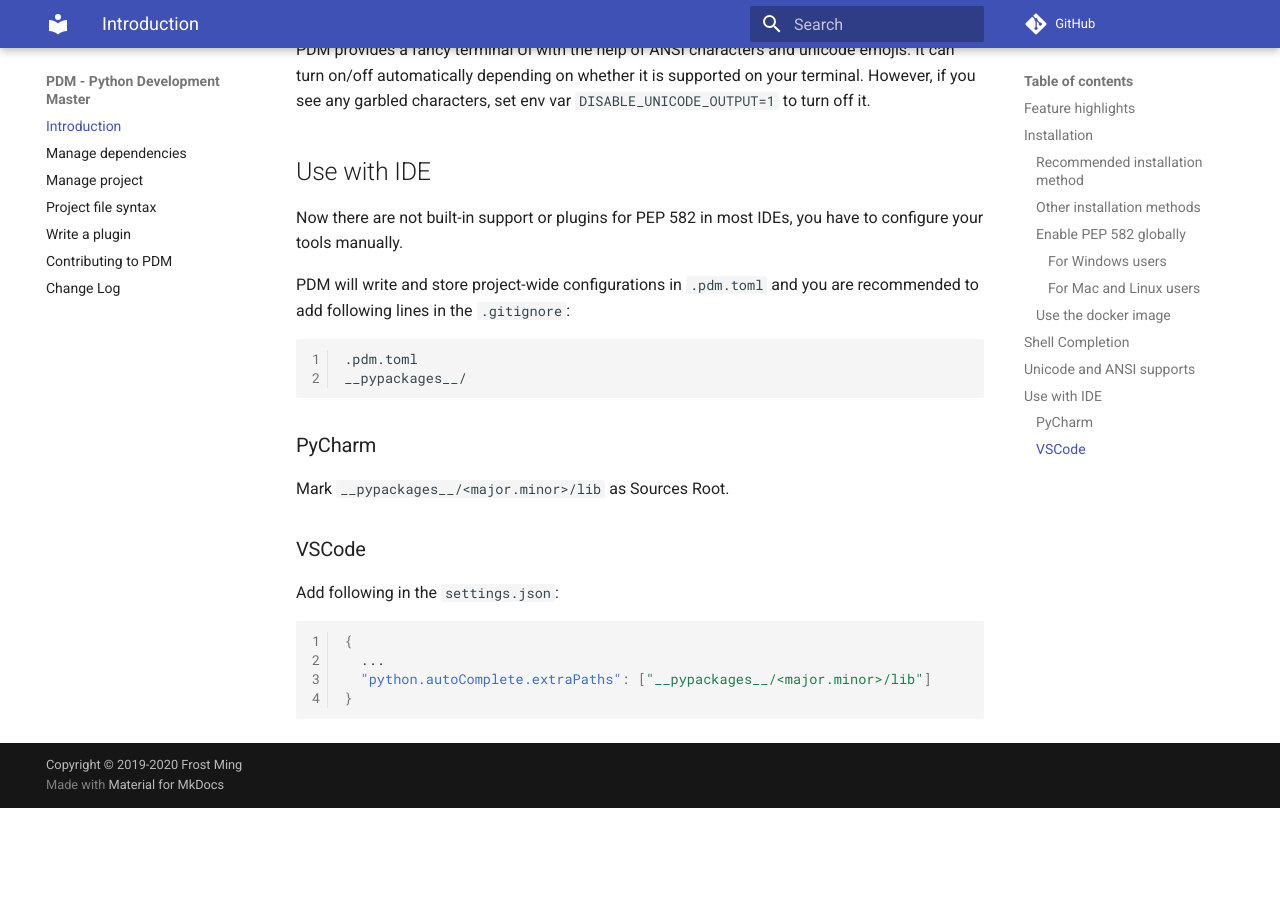
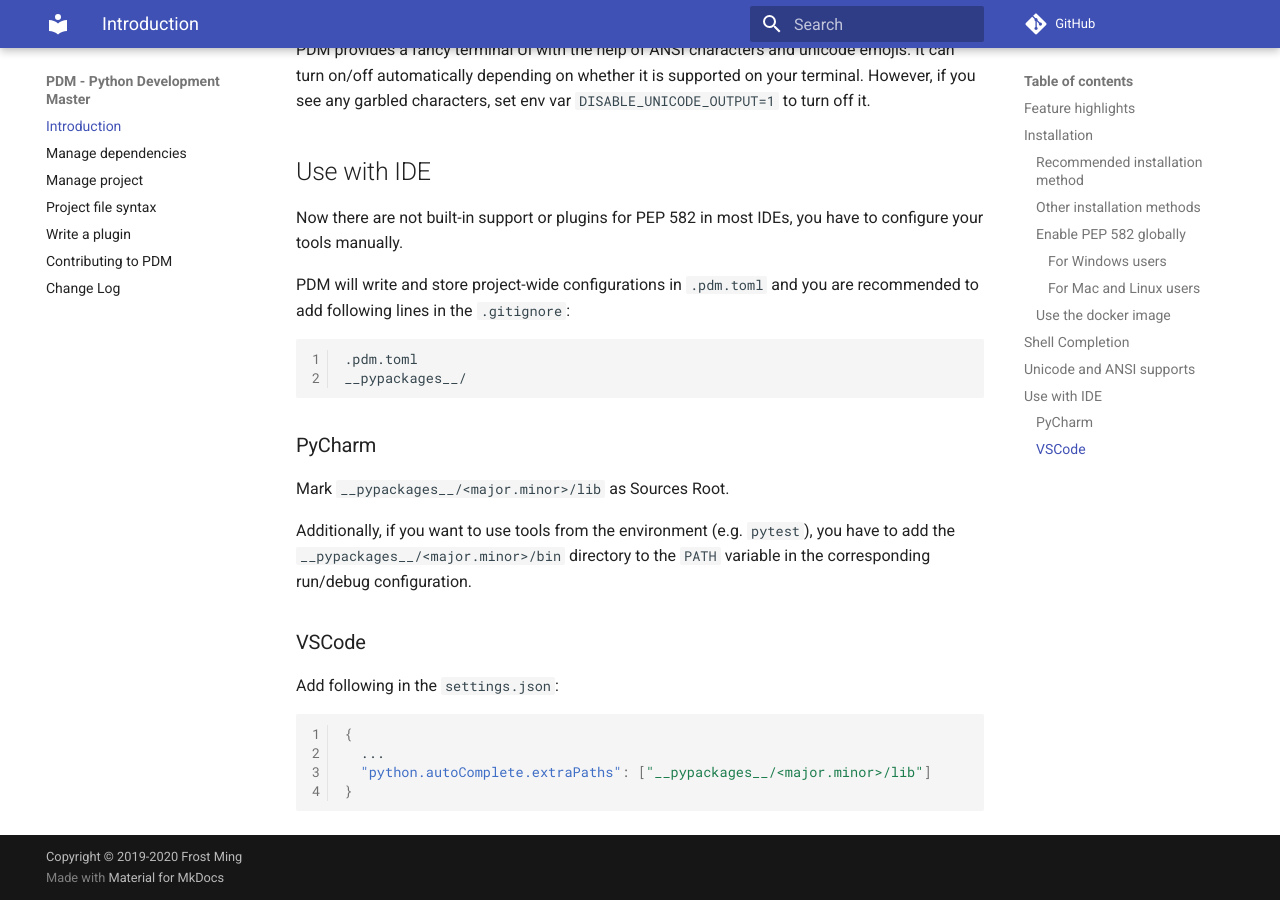
Before and after one commit to ChrisSanderser/pd-ms, an MkDocs documentation site: the page built from docs/docs/index.md, in a window 1280 px wide and 900 px high, scrolled down 2874 px. Built offline with MkDocs 1.6.1 and Material for MkDocs 9.7.7, drawn with Linux system fonts in a browser that asks for light colours; comment, search, counter and statistics services are not loaded; before the commit the page ends 3682 px from its top, so only the background shows below that.

Commit message:
docs: add comment about PATH in PyCharm

```diff
--- a/docs/docs/index.md
+++ b/docs/docs/index.md
@@ -139,6 +139,10 @@ __pypackages__/
 
 Mark `__pypackages__/<major.minor>/lib` as Sources Root.
 
+Additionally, if you want to use tools from the environment (e.g. `pytest`), you have to add the
+`__pypackages__/<major.minor>/bin` directory to the `PATH` variable in the corresponding
+run/debug configuration.
+
 ### VSCode
 
 Add following in the `settings.json`:
```
